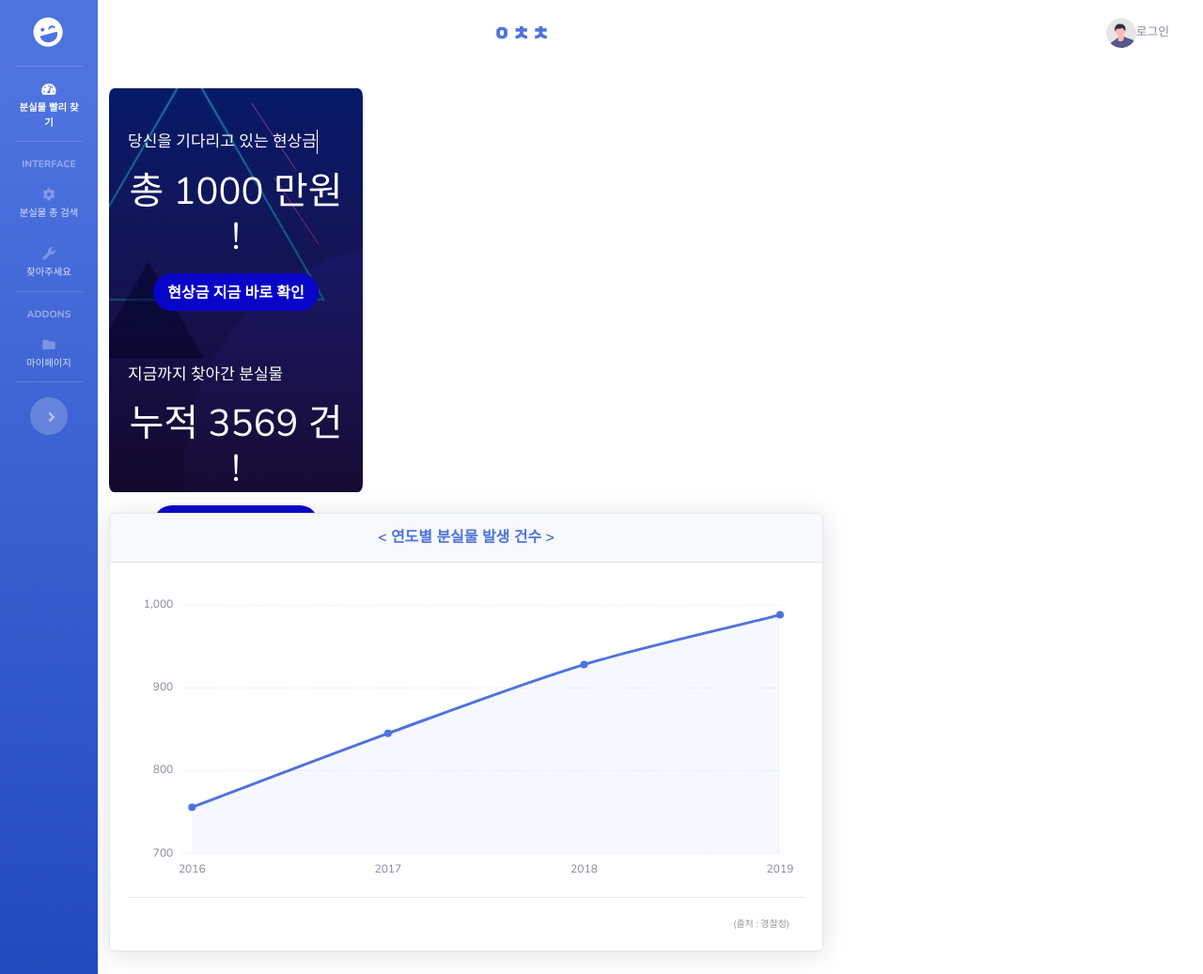
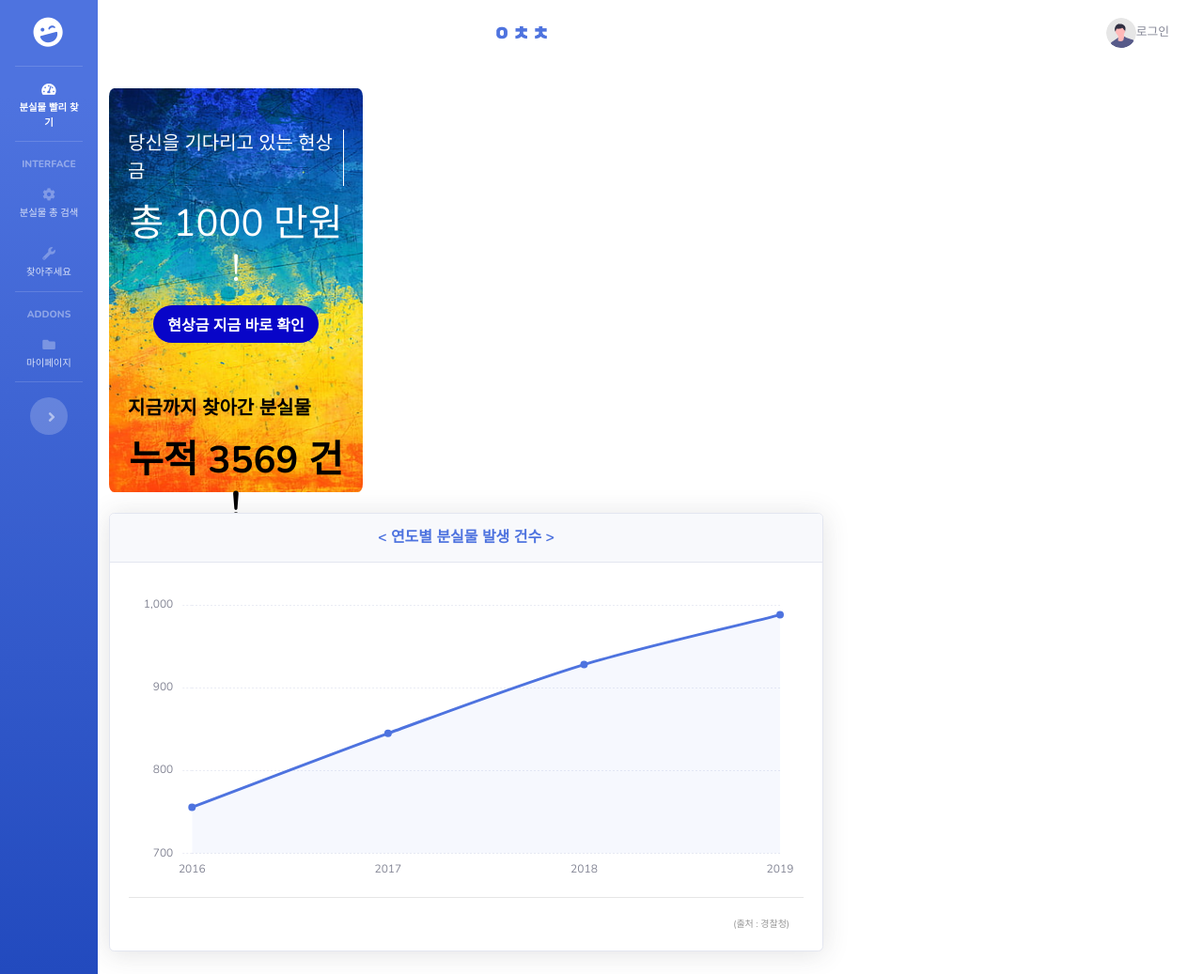
Before and after one commit to JHYUNN-LEE/ACHACHA_PROJECT, a Django app: page / in a window 1280 px wide. Shown: the whole page at 94% size. Run offline with Django 3.2, Linux system fonts and the light colour scheme; some libraries are stand-ins or nearby versions.

Commit message:
bg changed

```diff
--- a/achacha_django/templates/ACHACHA/index.html
+++ b/achacha_django/templates/ACHACHA/index.html
@@ -163,7 +163,7 @@
         }
         p{
             text-align: left;
-            font-size: 17px;
+            font-size: 20px;
         }
         button{
             height: 40px;
@@ -199,7 +199,8 @@
         #main{
             height: 430px;
             border-radius: 2%;
-            background-image: linear-gradient(rgba(0, 0, 0, 0.1), rgba(0, 0, 0, 0.7)), url("../../static/bootstrap/img/bg.jpg");
+            background-image: url("../../static/bootstrap/img/by.jpg");
+            background-size: cover;
 
         }
         .col-xl-8{
@@ -220,6 +221,10 @@
             50%{border-right: 1px solid #000}
             100%{border-right: 1px solid #fff}
         }
+        .black{
+            color: black;
+            font-weight: bold;
+        }
     </style>
 </head>
 <body>
@@ -233,8 +238,8 @@
             <br>
             <br>
             <br>
-            <p> 지금까지 찾아간 분실물 </p>
-            <h1> 누적 <span class="number"></span> 건 ! </h1>
+            <p class="black"> 지금까지 찾아간 분실물 </p>
+            <h1 class="black"> 누적 <span class="number" class="black"></span> 건 ! </h1>
             <div class="btn"><button onclick="location.href='all_search/'"> 분실물 지금 바로 확인 </button></div>
             <br>
             <br>
```
Also changed, not shown: achacha_django/static/bootstrap/img/1.jpg (added), achacha_django/static/bootstrap/img/by.jpg (added), achacha_django/static/bootstrap/img/rainbow_bg.jpg (added), achacha_django/static/bootstrap/img/그림1.jpg (added), achacha_django/static/bootstrap/img/그림1.png (added).
